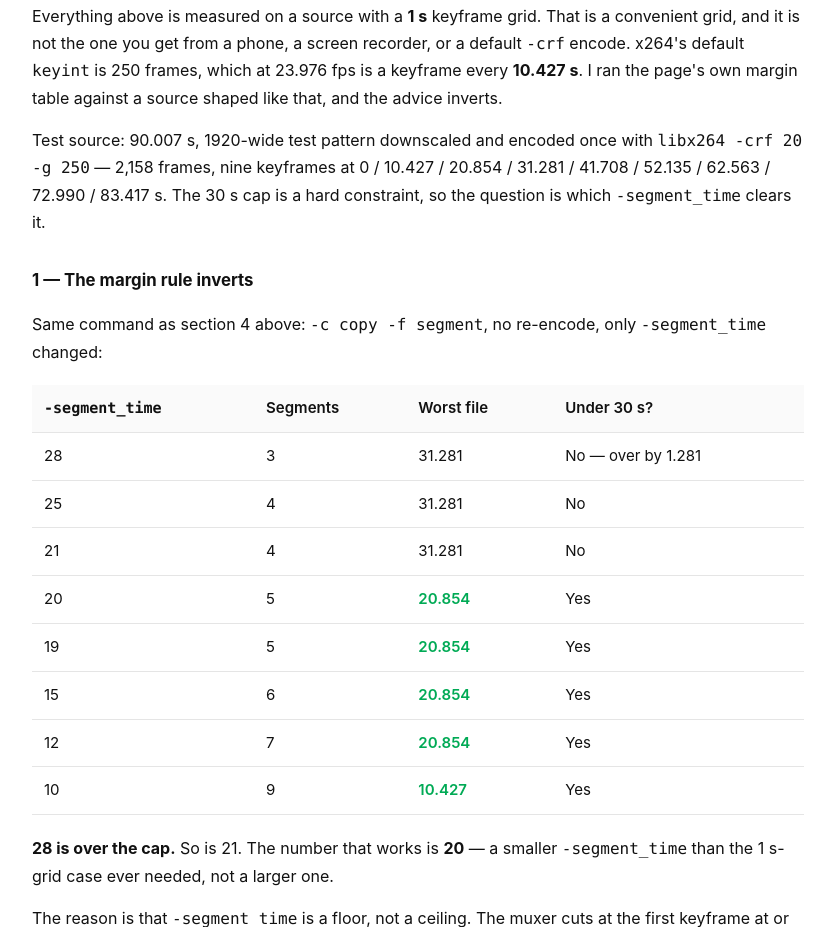
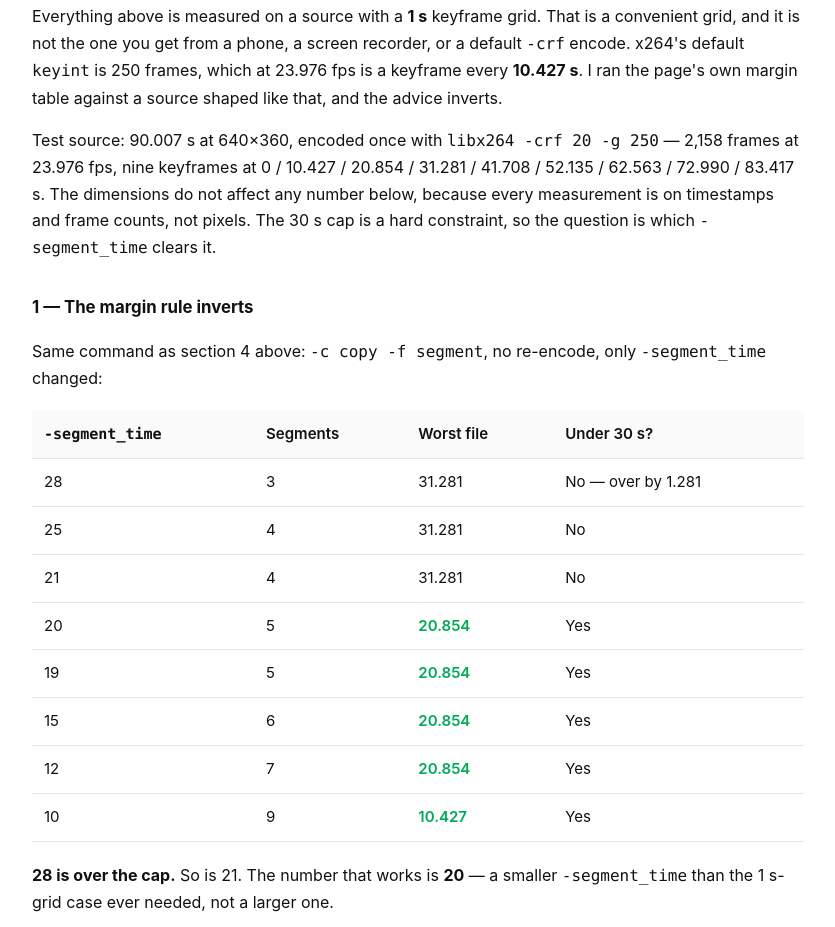
Before and after one commit to celticgemini001/upgolab-tools, a plain HTML site: page topaz-alternative.html in a window 1280 px wide. Shown: the part 7174-8101 px from the top of the page, without its empty margins (222-1057 px from the left). Drawn offline with Linux system fonts and the light colour scheme.

Commit message:
topaz-alternative: correct source dimensions in the new section (640x360, not 1920)

```diff
--- a/topaz-alternative.html
+++ b/topaz-alternative.html
@@ -357,9 +357,10 @@ convenient grid, and it is not the one you get from a phone, a screen recorder,
 keyframe every <strong>10.427 s</strong>. I ran the page's own margin table against a source shaped like
 that, and the advice inverts.</p>
 
-<p>Test source: 90.007 s, 1920-wide test pattern downscaled and encoded once with
-<code>libx264 -crf 20 -g 250</code> — 2,158 frames, nine keyframes at 0 / 10.427 / 20.854 / 31.281 /
-41.708 / 52.135 / 62.563 / 72.990 / 83.417 s. The 30 s cap is a hard constraint, so the question is
+<p>Test source: 90.007 s at 640×360, encoded once with <code>libx264 -crf 20 -g 250</code> —
+2,158 frames at 23.976 fps, nine keyframes at 0 / 10.427 / 20.854 / 31.281 / 41.708 / 52.135 /
+62.563 / 72.990 / 83.417 s. The dimensions do not affect any number below, because every measurement
+is on timestamps and frame counts, not pixels. The 30 s cap is a hard constraint, so the question is
 which <code>-segment_time</code> clears it.</p>
 
 <h3>1 — The margin rule inverts</h3>
```
